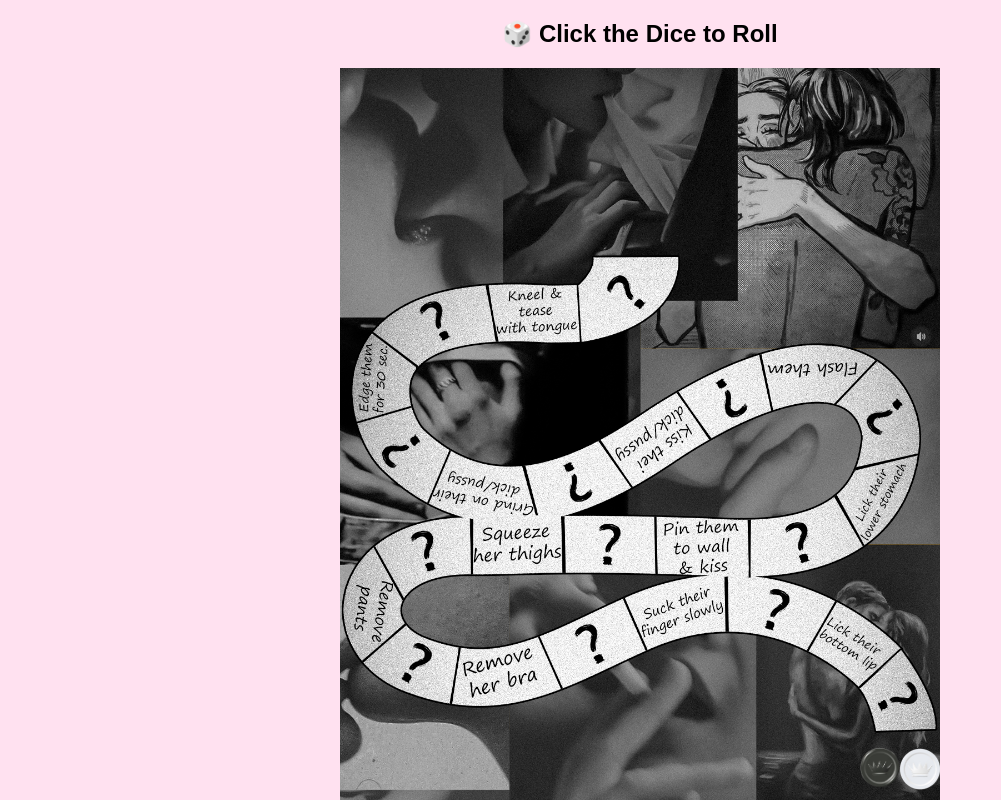
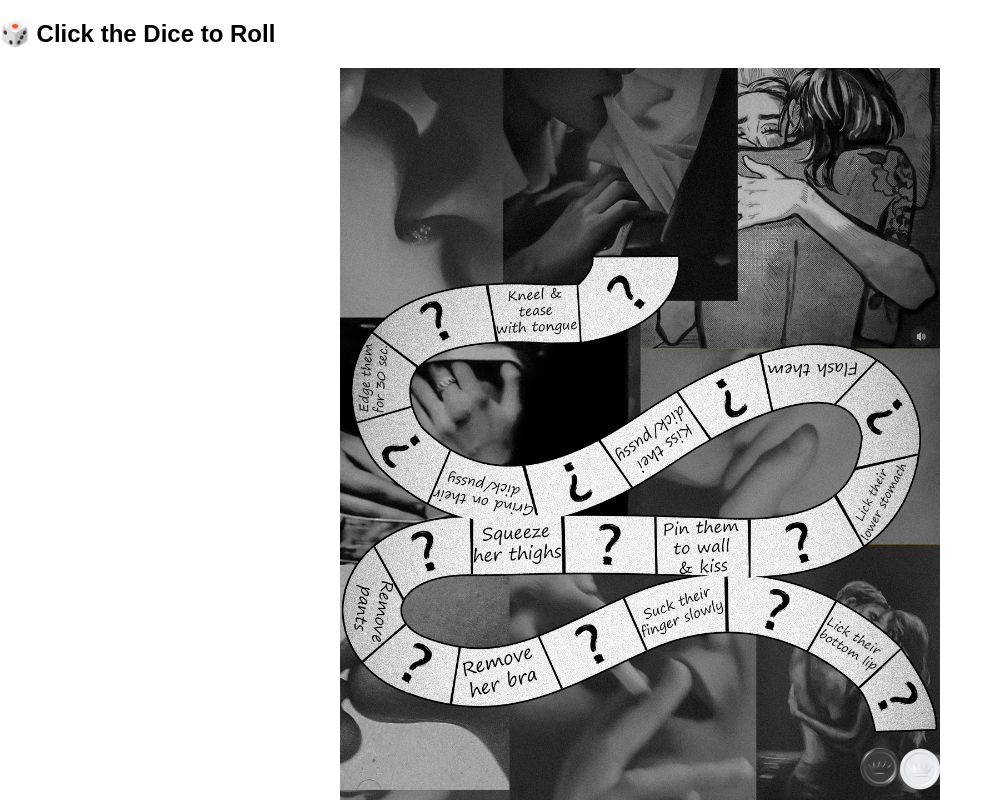
Before and after one commit to Manan2122/PleasurePlaybook, a plain HTML site: page index.html in a window 1280 px wide. Shown: the top 800 px of the page, without its empty margins (0-1001 px from the left). Drawn offline with Linux system fonts and the light colour scheme.

Commit message:
no-pink-background

```diff
--- a/index.html
+++ b/index.html
@@ -4,12 +4,11 @@
 <meta charset="UTF-8">
 <title>Pleasure Playbook</title>
 <style>
-body {
-  font-family: Arial, sans-serif;
-  text-align: center;
-  background: #ffe1f0;
+body, html {
   margin: 0;
   padding: 0;
+  background: none;
+  font-family: Arial, sans-serif;
 }
 #game-board {
   position: relative;
```
